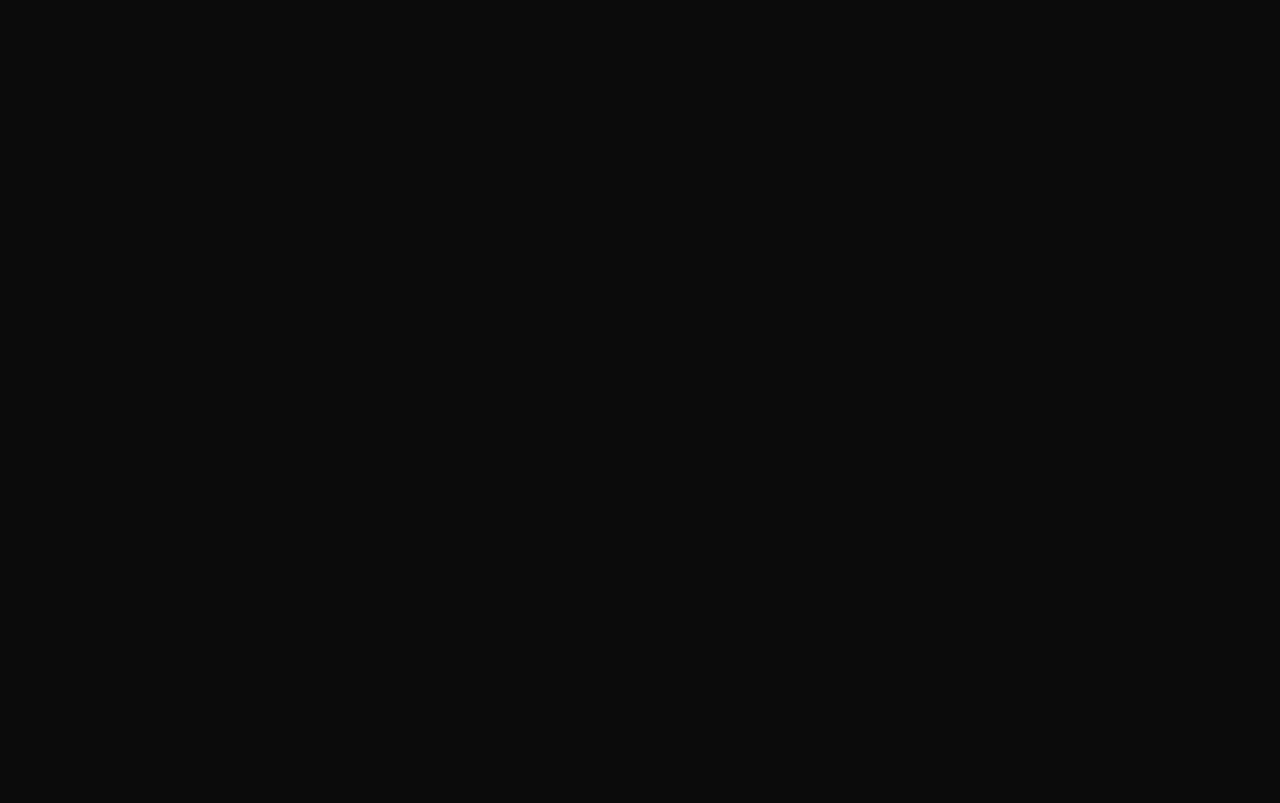
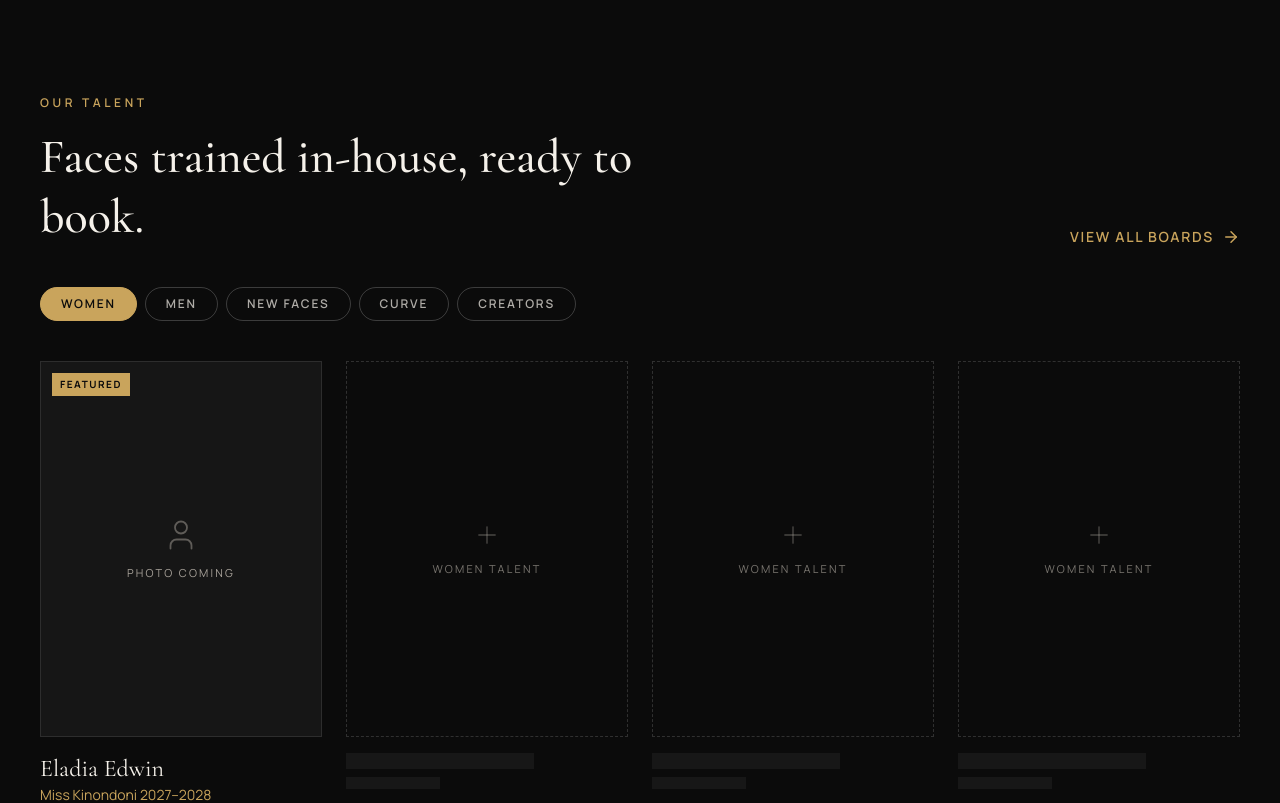
Before and after one commit to NoelHenjewele/blackhoodafrica-website, a React (Vite) app: page / in a window 1280 px wide. Shown: the part 2100-2903 px from the top of the page. Before the commit the page ends 2082 px from the top, so only its background shows below. Built offline with nearby package versions, Linux system fonts and the light colour scheme.

Commit message:
Homepage: talent preview with board tabs
Co-Authored-By: Claude Opus 5.5 (1M context) <noreply@anthropic.com>

```diff
--- /dev/null
+++ b/src/components/home/TalentPreview.tsx
@@ -0,0 +1,110 @@
+import { useState } from 'react'
+import { Link } from 'react-router-dom'
+import { ArrowRight, Plus, User } from 'lucide-react'
+
+const boards = ['Women', 'Men', 'New Faces', 'Curve', 'Creators'] as const
+type Board = (typeof boards)[number]
+
+type Talent = {
+  name: string
+  boards: Board[]
+  height?: string
+  note?: string
+  photo?: string
+}
+
+// Real roster goes here. Only confirmed talent is named; the rest are placeholders.
+const featured: Talent[] = [
+  { name: 'Eladia Edwin', boards: ['Women'], note: 'Miss Kinondoni 2027–2028' },
+]
+
+const PLACEHOLDER_SLOTS = 7
+
+export default function TalentPreview() {
+  const [active, setActive] = useState<Board>('Women')
+  const named = featured.filter((t) => t.boards.includes(active))
+  const placeholders = Math.max(0, PLACEHOLDER_SLOTS + 1 - named.length)
+
+  return (
+    <section className="border-t border-white/10">
+      <div className="mx-auto max-w-7xl px-5 py-20 lg:px-10 lg:py-28">
+        <div className="flex flex-col justify-between gap-6 lg:flex-row lg:items-end">
+          <div className="max-w-2xl">
+            <p className="text-xs font-semibold uppercase tracking-[0.3em] text-gold">Our talent</p>
+            <h2 className="mt-4 font-display text-4xl font-medium leading-tight sm:text-5xl">
+              Faces trained in-house, ready to book.
+            </h2>
+          </div>
+          <Link
+            to="/talent"
+            className="group inline-flex items-center gap-2 text-sm font-semibold uppercase tracking-[0.12em] text-gold hover:text-ivory"
+          >
+            View all boards
+            <ArrowRight size={18} className="transition-transform group-hover:translate-x-1" />
+          </Link>
+        </div>
+
+        <div className="mt-10 flex gap-2 overflow-x-auto pb-2" role="tablist" aria-label="Talent boards">
+          {boards.map((b) => (
+            <button
+              key={b}
+              role="tab"
+              aria-selected={active === b}
+              onClick={() => setActive(b)}
+              className={`shrink-0 rounded-full border px-5 py-2 text-xs font-semibold uppercase tracking-[0.15em] transition-colors ${
+                active === b
+                  ? 'border-gold bg-gold text-ink'
+                  : 'border-white/20 text-ivory/70 hover:border-gold hover:text-gold'
+              }`}
+            >
+              {b}
+            </button>
+          ))}
+        </div>
+
+        <div className="mt-8 grid grid-cols-2 gap-4 md:grid-cols-4 lg:gap-6">
+          {named.map((t) => (
+            <article key={t.name} className="group">
+              <div className="relative aspect-[3/4] overflow-hidden bg-ink-soft">
+                {t.photo ? (
+                  <img
+                    src={t.photo}
+                    alt={t.name}
+                    loading="lazy"
+                    className="h-full w-full object-cover transition-transform duration-700 group-hover:scale-105"
+                  />
+                ) : (
+                  <div className="grid h-full place-items-center border border-white/10 text-center">
+                    <div>
+                      <User className="mx-auto text-stone/50" size={36} strokeWidth={1.2} />
+                      <p className="mt-3 text-[11px] uppercase tracking-[0.2em] text-stone">Photo coming</p>
+                    </div>
+                  </div>
+                )}
+                <span className="absolute left-3 top-3 bg-gold px-2 py-1 text-[10px] font-bold uppercase tracking-[0.15em] text-ink">
+                  Featured
+                </span>
+              </div>
+              <h3 className="mt-4 font-display text-2xl">{t.name}</h3>
+              {t.note && <p className="text-sm text-gold">{t.note}</p>}
+              {t.height && <p className="text-sm text-ivory/60">{t.height}</p>}
+            </article>
+          ))}
+
+          {Array.from({ length: placeholders }).map((_, i) => (
+            <div key={i}>
+              <div className="grid aspect-[3/4] place-items-center border border-dashed border-white/15 text-center">
+                <div>
+                  <Plus className="mx-auto text-stone/40" size={28} strokeWidth={1.2} />
+                  <p className="mt-3 text-[11px] uppercase tracking-[0.2em] text-stone/70">{active} talent</p>
+                </div>
+              </div>
+              <div className="mt-4 h-4 w-2/3 bg-white/5" />
+              <div className="mt-2 h-3 w-1/3 bg-white/5" />
+            </div>
+          ))}
+        </div>
+      </div>
+    </section>
+  )
+}
--- a/src/pages/Home.tsx
+++ b/src/pages/Home.tsx
@@ -2,6 +2,7 @@ import { Link } from 'react-router-dom'
 import { ArrowRight, ImageIcon } from 'lucide-react'
 import { site } from '../config/site'
 import ForBrands from '../components/home/ForBrands'
+import TalentPreview from '../components/home/TalentPreview'
 
 export default function Home() {
   return (
@@ -64,6 +65,7 @@ export default function Home() {
       </section>
 
       <ForBrands />
+      <TalentPreview />
     </>
   )
 }
```
